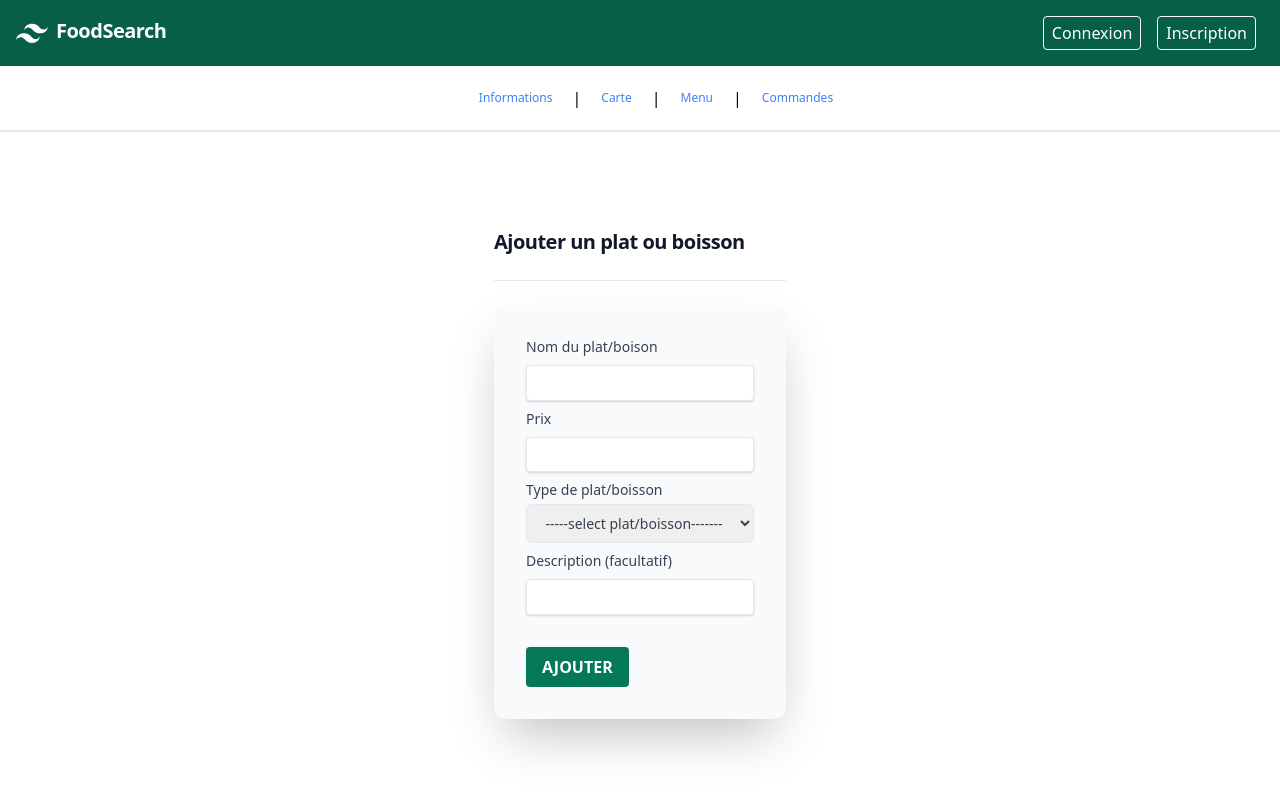
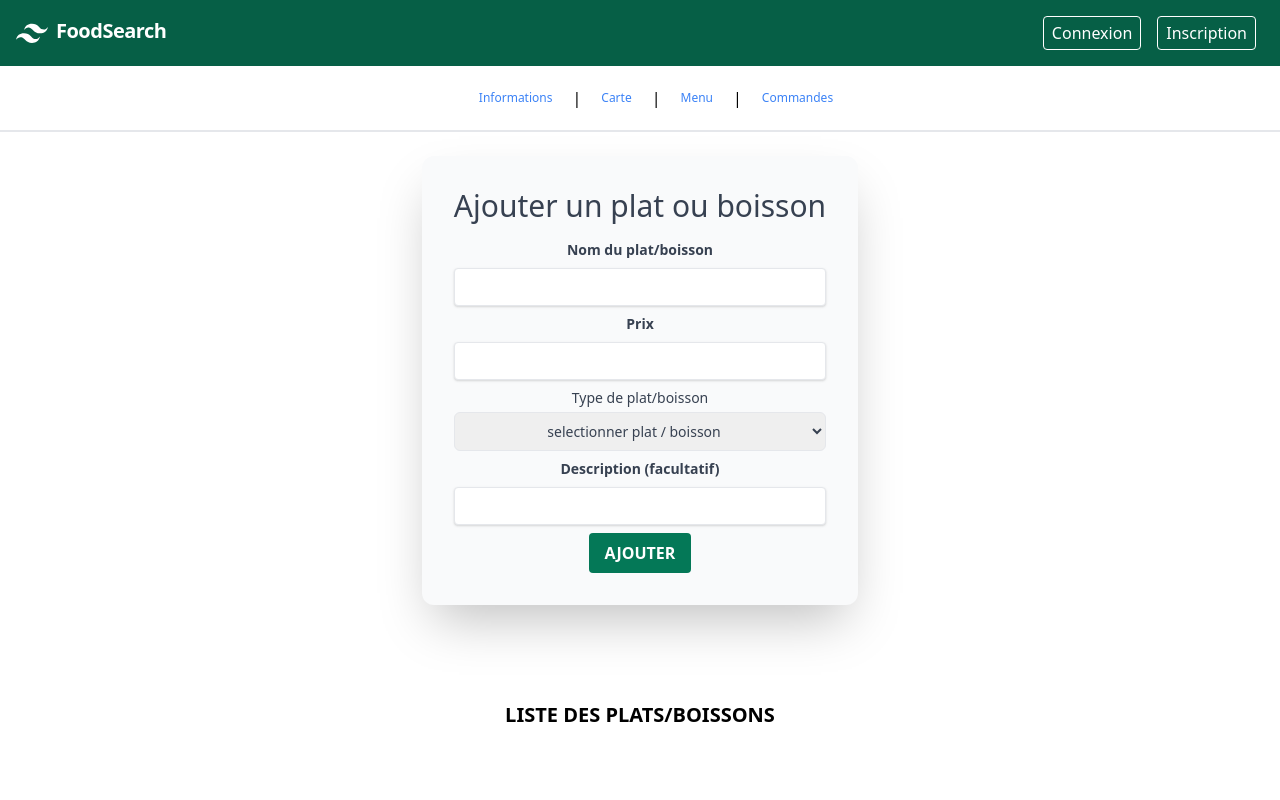
Before and after one commit to AlexRepaire/food_search_front, a React (Create React App) app: page /espaceRestaurateur/carte in a window 1280 px wide. Shown: the top 800 px of the page. Built offline with nearby package versions, Linux system fonts and the light colour scheme.

Commit message:
refactoring espace restaurateur

```diff
--- a/src/components/Espace/Restaurateur/Carte/FormCarteRestaurant.js
+++ b/src/components/Espace/Restaurateur/Carte/FormCarteRestaurant.js
@@ -5,43 +5,28 @@ const FormCarteRestaurant = () => {
 
     return (
 
-        <div className="bg-gray flex justify-center">
-            <main className="max-w-7xl mx-auto px-4 sm:px-6 lg:px-8">
-                <div
-                    className="relative z-10 flex items-baseline justify-between pt-24 pb-6 border-b border-gray-200">
-                    <h5 className="text-xl font-extrabold tracking-tight text-gray-900">Ajouter un plat ou boisson</h5>
-                </div>
-                <section aria-labelledby="products-heading" className="pt-6 pb-24">
-                    <form className="hidden lg:block justify-center w-full">
-
-                        <label className="font-medium text-gray-700">
-                            Nom du plat/boison
-                            <FieldForm/>
-                        </label>
-                        <label className="font-medium text-gray-700">
-                            Prix
-                            <FieldForm/>
-                        </label>
-
-                        <label className="block text-left" >
+        <div className="flex justify-center">
+            <div className="max-w-7xl mx-auto px-4 sm:px-6 lg:px-8">
+                <div className="pt-6 pb-24">
+                    <form className="lg:block justify-center w-full">
+                        <h2 className="text-3xl text-center text-gray-700 mb-4">Ajouter un plat ou boisson</h2>
+                        <FieldForm label="Nom du plat/boisson"/>
+                        <FieldForm label="Prix"/>
+                        <label className="block text-gray-700 text-sm font-bold mb-2" >
                             <span className="font-medium text-gray-700">Type de plat/boisson</span>
                             <select className="form-select border rounded-md block w-full mb-2 mt-1 py-2" >
-                                <option className='text-center'>-----select plat/boisson-------</option>
+                                <option className='text-center'>selectionner plat / boisson</option>
                                 <option>Entrée</option>
-                                <option>Boisson Sans alcool</option>
-                                <option>Boisson alcoolisé</option>
-                                <option>Boisson pétillante</option>
+                                <option>Plat</option>
+                                <option>Dessert</option>
+                                <option>Boisson</option>
                             </select>
                          </label>
-                        <label className="font-medium text-gray-700">
-                            Description (facultatif)
-                            <FieldForm/>
-                        </label>
-                        <br/>
+                        <FieldForm label="Description (facultatif)"/>
                         <button className="btnUpdate ">AJOUTER</button>
                     </form>
-                </section>
-            </main>
+                </div>
+            </div>
 
         </div>
     );
--- a/src/components/Espace/Restaurateur/Infos/InformationsRestaurant.js
+++ b/src/components/Espace/Restaurateur/Infos/InformationsRestaurant.js
@@ -1,40 +1,11 @@
-import React, {useState} from 'react';
-import 'react-slideshow-image/dist/styles.css';
-import { Slide } from 'react-slideshow-image';
+import React from 'react';
 
 const InformationsRestaurant = () => {
+        return (
+            <div className="w-6/12 mx-8">
+                <h1 className="mb-4">Informations restaurant</h1>
 
-    const slide = [
-        {
-            url: '/images/plat1.jpg',
-            caption: 'Slide 1'
-        },
-        {
-            url: '/images/plat2.jpg',
-            caption: 'Slide 2'
-        },
-        {
-            url: '/images/plat3.jpg',
-            caption: 'Slide 3'
-        },
-        {
-            url: '/images/plat4.jpg',
-            caption: 'Slide 4'
-        },
-    ];
-
-        const [slideImages, setSlideImages] = useState(slide);
-
-        return (
-                <div className="bg-gray-100">
-                    <div className="max-w-7xl mx-auto px-4 sm:px-6 lg:px-8">
-                        <div className="max-w-2xl mx-auto py-16 sm:py-24 lg:py-32 lg:max-w-none justify-center">
-
-                            <div className="space-y-12 lg:space-y-0 lg:grid lg:grid-cols-2 lg:gap-x-6 ">
-                                <div className="group relative">
-                                    <div
-                                        className="relative w-full bg-white rounded-lg overflow-hidden group-hover:opacity-75 sm:aspect-w-2 sm:aspect-h-1 sm:h-40 lg:aspect-w-1 lg:aspect-h-1">
-                                        <ul className="ml-4 mt-4">
+                <ul>
                     <li >Nom du restaurant :</li>
                     <li>Adresse du restaurant :</li>
                     <li>Code postale - Ville</li>
@@ -42,29 +13,6 @@ const InformationsRestaurant = () => {
                     <li>Numéro du téléphone :</li>
                 </ul>
             </div>
-                                </div>
-
-                                <div className="group relative">
-                                    <div
-                                        className="relative w-full bg-white rounded-lg overflow-hidden group-hover:opacity-75 sm:aspect-w-2 sm:aspect-h-1 sm:h-40 lg:aspect-w-1 lg:aspect-h-1">
-                                        <Slide>
-                                            {slideImages.map((slideImage, index)=> (
-                                                <div className="each-slide" key={index}>
-                                                    <div>
-                                                        <img src={slideImage.url} alt=""/>
-                                                    </div>
-                                                </div>
-                                            ))}
-                                        </Slide>
-                                    </div>
-                                </div>
-
-                            </div>
-                        </div>
-                    </div>
-                </div>
-
-
         );
 };
 
--- a/src/components/Espace/Restaurateur/ListCommande/InformationsCommande.js
+++ b/src/components/Espace/Restaurateur/ListCommande/InformationsCommande.js
@@ -1,12 +1,28 @@
 import React from 'react';
-import {Link} from "react-router-dom";
+import {Link, useHistory, useParams} from "react-router-dom";
 
 const InformationsCommande = () => {
+    const {id} = useParams();
+    let history = useHistory();
+
+    const prevNavigation = () => {
+        history.push("/espaceRestaurateur/commandes");
+    }
+
     return (
         <div className="mx-20">
-            <Link to='/espaceRestaurateur/commandes'>
-                <button className='btnPrimary mt-4'>retour</button>
-            </Link>
+            <div className="p-4">
+                <button
+                    className="flex text-blue-500 bg-transparent border border-solid border-blue-500 hover:bg-blue-500 hover:text-white active:bg-blue-600 font-bold uppercase text-xs px-4 py-2 rounded-full outline-none focus:outline-none mr-auto mb-1 ease-linear transition-all duration-150"
+                    type="button"
+                    onClick={prevNavigation}>
+                    <svg xmlns="http://www.w3.org/2000/svg" className="h-5 w-5" viewBox="0 0 20 20" fill="currentColor">
+                        <path fill-rule="evenodd"
+                              d="M7.707 14.707a1 1 0 01-1.414 0l-4-4a1 1 0 010-1.414l4-4a1 1 0 011.414 1.414L5.414 9H17a1 1 0 110 2H5.414l2.293 2.293a1 1 0 010 1.414z"
+                              clip-rule="evenodd"/>
+                    </svg>Retour
+                </button>
+            </div>
             <div className="my-8">
             <ul>
                 <li>Numéro de commande</li>
--- a/src/components/Espace/Restaurateur/Menu/FormMenuRestaurant.js
+++ b/src/components/Espace/Restaurateur/Menu/FormMenuRestaurant.js
@@ -60,24 +60,13 @@ const FormMenuRestaurant = () => {
     const [mobileFiltersOpen, setMobileFiltersOpen] = useState(false)
 
     return (
-        <div className="bg-gray flex justify-center">
-
-
-            <main className="max-w-7xl mx-auto px-4 sm:px-6 lg:px-8">
-                <div
-                    className="relative z-10 flex items-baseline justify-between pt-24 pb-6 border-b border-gray-200">
-                    <h5 className="text-xl font-extrabold tracking-tight text-gray-900">Ajouter un menu</h5>
-                </div>
-
-                <section aria-labelledby="products-heading" className="pt-6 pb-24">
-
-                    <div >
+        <div className="flex justify-center">
+            <div className="max-w-7xl mx-auto px-4 sm:px-6 lg:px-8">
+                <div className="pt-6 pb-24">
                         {/* Filters */}
-                        <form className="hidden lg:block justify-center w-full">
-
-                            <p className="font-medium text-gray-900">Nom du menu</p>
-                            <FieldForm/>
-
+                        <form className="lg:block justify-center w-full">
+                            <h2 className="text-3xl text-center text-gray-700 mb-4">Ajouter un menu</h2>
+                            <FieldForm label="nom du menu"/>
                             {menu.map((section) => (
                                 <Disclosure as="div" key={section.id} className="border-b border-gray-200 py-6">
                                     {({open}) => (
@@ -123,7 +112,7 @@ const FormMenuRestaurant = () => {
                                 </Disclosure>
                             ))}
                             <br/>
-                            <button className="btnUpdate rounded-full  ">AJOUTER MENU</button>
+                            <button className="btnUpdate">AJOUTER MENU</button>
                         </form>
 
                         {/* Product grid */}
@@ -133,8 +122,7 @@ const FormMenuRestaurant = () => {
                         {/*    /!* /End replace *!/*/}
                         {/*</div>*/}
                     </div>
-                </section>
-            </main>
+            </div>
 
         </div>
     )
--- a/src/components/Restaurant/SliderRestaurant.js
+++ b/src/components/Restaurant/SliderRestaurant.js
@@ -2,23 +2,8 @@ import React, {useState} from 'react';
 import 'react-slideshow-image/dist/styles.css';
 import { Slide } from 'react-slideshow-image';
 
-const slide = [
-    {
-        url: '/images/restaurant.png',
-        caption: 'Slide 1'
-    },
-    {
-        url: '/images/client.jpg',
-        caption: 'Slide 2'
-    },
-    {
-        url: '/images/coverSearchForm.png',
-        caption: 'Slide 3'
-    },
-];
-
-const SliderRestaurant = () => {
-    const [slideImages, setSlideImages] = useState(slide);
+const SliderRestaurant = ({slideData}) => {
+    const [slideImages, setSlideImages] = useState(slideData);
 
 
     return (
--- a/src/pages/Espace/Restaurateur/CarteMonRestaurant.js
+++ b/src/pages/Espace/Restaurateur/CarteMonRestaurant.js
@@ -4,9 +4,9 @@ import TableauListPlats from "../../../components/Espace/Restaurateur/Carte/Tabl
 
 const CarteMonRestaurant = () => {
     return (
-        <div>
+        <div className="text-center">
             <FormCarteRestaurant/>
-            <h2 className="flex md:justify-center uppercase font-bold">Liste des plats/boissons</h2>
+            <h2 className="text-xl text-center uppercase font-bold">Liste des plats/boissons</h2>
             <TableauListPlats/>
         </div>
     );
--- a/src/pages/Espace/Restaurateur/InformationMonRestaurant.js
+++ b/src/pages/Espace/Restaurateur/InformationMonRestaurant.js
@@ -1,11 +1,34 @@
 import React from 'react';
 import InformationsRestaurant from "../../../components/Espace/Restaurateur/Infos/InformationsRestaurant";
+import SliderRestaurant from "../../../components/Restaurant/SliderRestaurant";
 
 const InformationMonRestaurant = () => {
+
+    const slide = [
+        {
+            url: '/images/plat1.jpg',
+            caption: 'Slide 1'
+        },
+        {
+            url: '/images/plat2.jpg',
+            caption: 'Slide 2'
+        },
+        {
+            url: '/images/plat3.jpg',
+            caption: 'Slide 3'
+        },
+        {
+            url: '/images/plat4.jpg',
+            caption: 'Slide 4'
+        },
+    ];
+
     return (
-        <div>
-            <h1>Informations restaurant</h1>
-            <InformationsRestaurant/>
+        <div className="mx-64">
+            <div className="flex mt-8">
+                <InformationsRestaurant />
+                <SliderRestaurant slideData={slide}/>
+            </div>
         </div>
     );
 };
--- a/src/pages/Espace/Restaurateur/ListeCommandeMonRestaurant.js
+++ b/src/pages/Espace/Restaurateur/ListeCommandeMonRestaurant.js
@@ -4,7 +4,7 @@ import TableauListCommandes from "../../../components/Espace/Restaurateur/ListCo
 const ListeCommandeMonRestaurant = () => {
     return (
         <div>
-            <h1>Liste Commande resto</h1>
+            <h1 className="text-center mt-8">Liste Commande resto</h1>
             <TableauListCommandes/>
         </div>
     );
--- a/src/pages/Espace/Restaurateur/MenuMonRestaurant.js
+++ b/src/pages/Espace/Restaurateur/MenuMonRestaurant.js
@@ -5,8 +5,8 @@ import TableauListMenus from "../../../components/Espace/Restaurateur/Menu/Table
 const MenuMonRestaurant = () => {
     return (
         <div className="text-center">
-            <h1>Menu du resto</h1>
             <FormMenuRestaurant/>
+            <h2 className="text-xl text-center uppercase font-bold">Liste des Menus</h2>
             <TableauListMenus/>
         </div>
     );
--- a/src/pages/Restaurant/Restaurant.js
+++ b/src/pages/Restaurant/Restaurant.js
@@ -2,7 +2,6 @@ import React from 'react';
 import {useLocation} from "react-router-dom";
 import ListRestaurant from "../../components/Restaurant/ListRestaurant";
 import SearchFormBar from "../../components/SearchForm/SearchFormBar";
-import CarteMonRestaurant from "../Espace/Restaurateur/CarteMonRestaurant";
 
 const Restaurant = () => {
     const location = useLocation();
@@ -22,7 +21,6 @@ const Restaurant = () => {
                 </div>
                 <div className="flex">
                     <ListRestaurant />
-                    <CarteMonRestaurant />
                 </div>
 
             </div>
--- a/src/pages/Restaurant/RestaurantDetail.js
+++ b/src/pages/Restaurant/RestaurantDetail.js
@@ -8,7 +8,6 @@ import MenuRestaurant from "../../components/Restaurant/MenuRestaurant";
 import CarteRestaurant from "../../components/Restaurant/CarteRestaurant";
 
 const RestaurantDetail = () => {
-
     const {id} = useParams();
     const [nav, setNav] = useState("avis");
 
@@ -16,13 +15,28 @@ const RestaurantDetail = () => {
         setNav(e.target.value);
     };
 
+    const slide = [
+        {
+            url: '/images/restaurant.png',
+            caption: 'Slide 1'
+        },
+        {
+            url: '/images/client.jpg',
+            caption: 'Slide 2'
+        },
+        {
+            url: '/images/coverSearchForm.png',
+            caption: 'Slide 3'
+        },
+    ];
+
     return (
         <div className="mx-64">
             <div className="my-8">
                 <SearchFormBar />
             </div>
             <div className="flex">
-                <SliderRestaurant />
+                <SliderRestaurant slideData={slide}/>
                 <InformationsRestaurant/>
             </div>
             <div className="my-8">
```
Also changed, not shown: 1 other file (tests, documents, lock files or other folders). Lines whose indentation alone changed are shown as unchanged.
